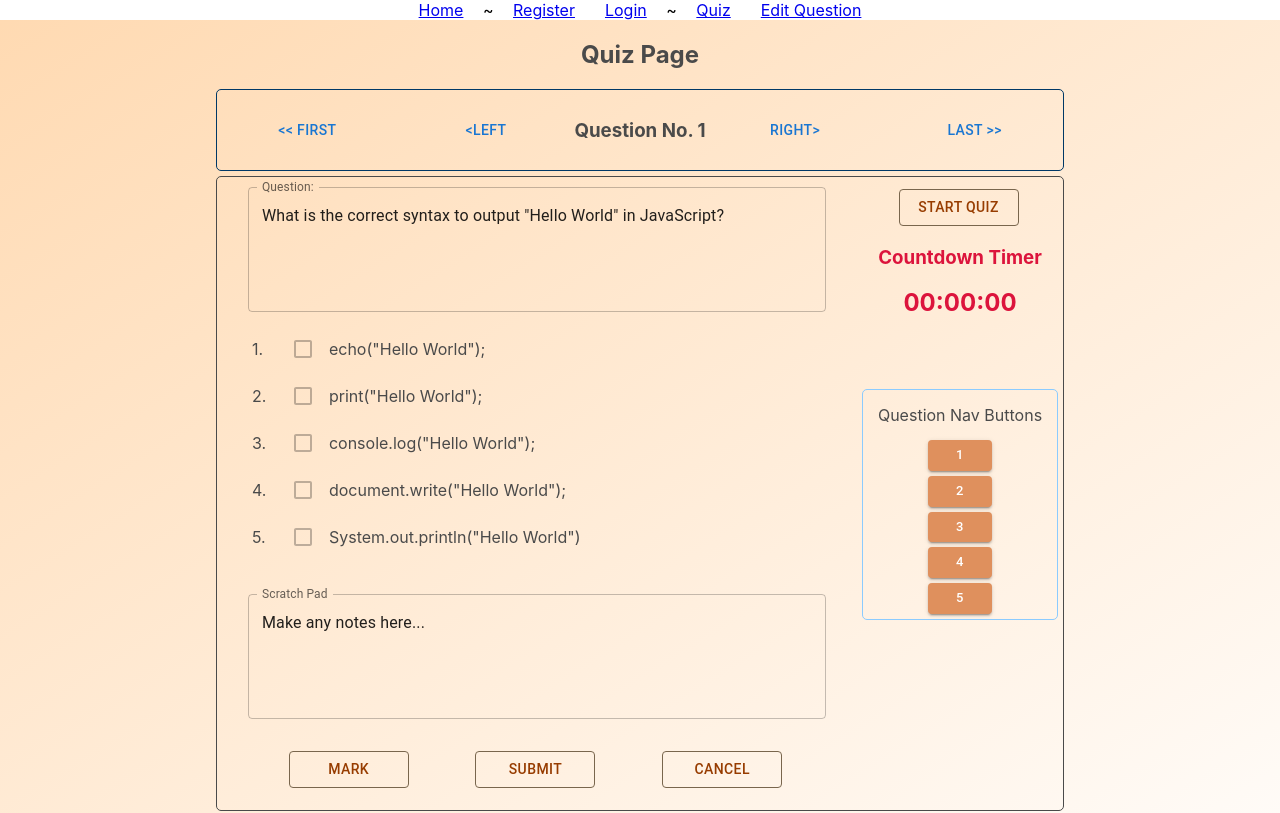
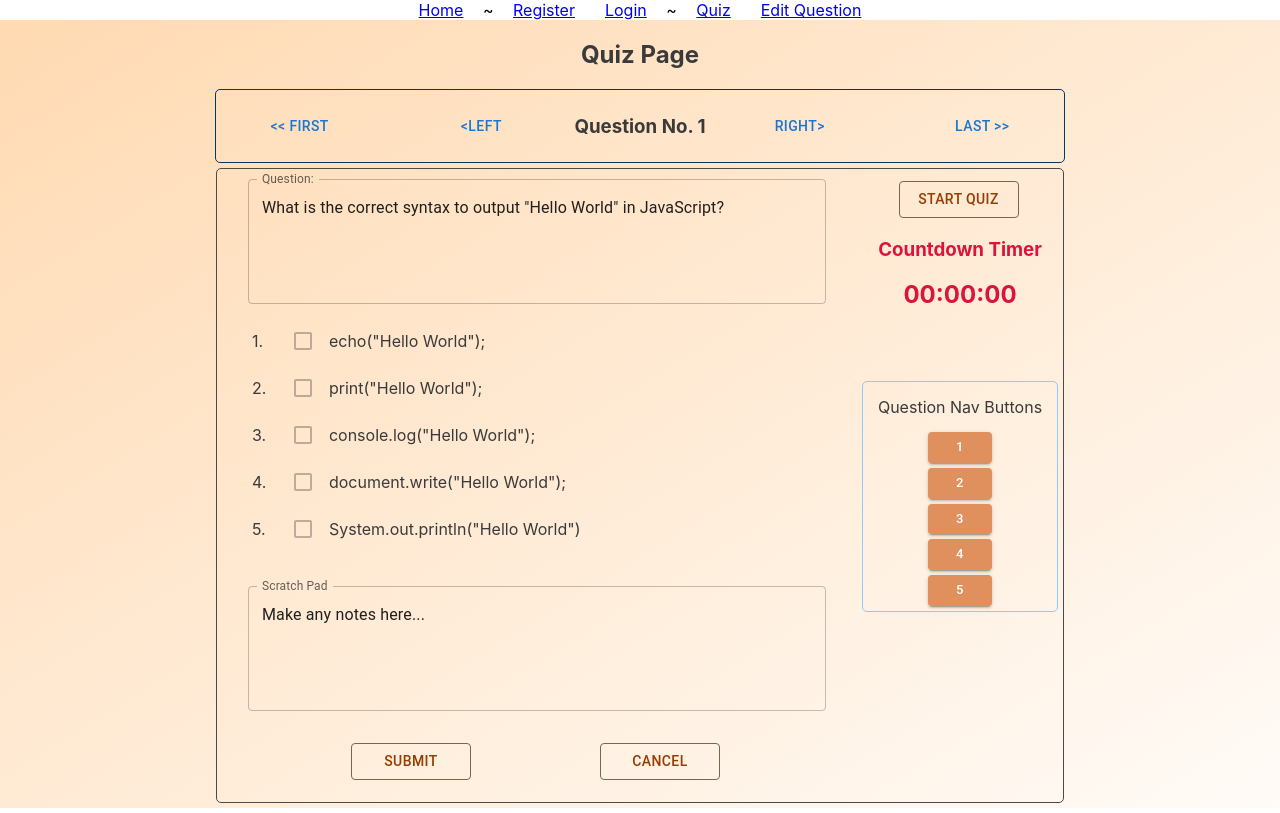
Before and after one commit to 2406-Ryan-Java-FS/project-2-frontend, a React (Create React App) app in the folder rev-learn/: page /quiz in a window 1280 px wide. Shown: the top 813 px of the page. Built offline with nearby package versions, Linux system fonts and the light colour scheme.

Commit message:
update quiz timer, block selection if timer is off.

```diff
--- a/rev-learn/src/pages/Quiz/QuizPage.jsx
+++ b/rev-learn/src/pages/Quiz/QuizPage.jsx
@@ -10,7 +10,7 @@ import QuizTimer from './quiz-timer';
 
 const QuizPage = () => {
 
-  const { quizQuestionId, updateQuizQuestionId } = useContext(AppContext);
+  const { quizQuestionId } = useContext(AppContext);
 
   localStorage.clear();
 
--- a/rev-learn/src/pages/Quiz/quiz-edit-answers.jsx
+++ b/rev-learn/src/pages/Quiz/quiz-edit-answers.jsx
@@ -1,7 +1,5 @@
-import React, { useState } from 'react'
 
 const QuizAnswerEdit = () => {
-  const [newQuizAnswers, setNewQuizAnswer] = useState([]);
 
   return (
     <div className='qtn-edit'>
--- a/rev-learn/src/pages/Quiz/quiz-item.jsx
+++ b/rev-learn/src/pages/Quiz/quiz-item.jsx
@@ -3,7 +3,7 @@ import React, { useContext, useEffect, useState } from 'react'
 import QuizMultipleChoiceAnswers from './quiz-mc-answers'
 import QuestionScratchPad from './qstn_scratch_pad'
 
-import { quizAnswers, quizQuestions } from './quiz-data';
+import { quizQuestions } from './quiz-data';
 
 import "./quiz.css";
 import QuizAnswerEdit from './quiz-edit-answers';
@@ -11,7 +11,7 @@ import { AppContext } from '../../provider/AppProvider';
 // import { ClassSharp } from '@mui/icons-material';
 
 const QuizItem = ({mode, item}) => {
-  const { quizQuestionId, updateQuizQuestionId } = useContext(AppContext);
+  const { quizQuestionId } = useContext(AppContext);
   const [ questionText, setQuestionText ] = useState("");
 
   const itemId = Number(quizQuestionId);
@@ -52,7 +52,7 @@ const QuizItem = ({mode, item}) => {
         <div>
           <QuestionScratchPad/>
           <div className='quiz-buttons'>
-            <Button id='quiz-btn' variant="outlined" style={{margin:'2px 5px 2px 2px'}}>Mark</Button>
+            {/* <Button id='quiz-btn' variant="outlined" style={{margin:'2px 5px 2px 2px'}}>Mark</Button> */}
             <Button id='quiz-btn' variant="outlined" style={{margin:'2px 5px 2px 2px'}}>Submit</Button>
             <Button id='quiz-btn' variant="outlined" style={{margin:'2px 5px 2px 2px'}}>Cancel</Button>
           </div>
--- a/rev-learn/src/pages/Quiz/quiz-mc-answers.jsx
+++ b/rev-learn/src/pages/Quiz/quiz-mc-answers.jsx
@@ -16,9 +16,9 @@ import "./mc-answer-line.css";
 import { AppContext } from '../../provider/AppProvider';
 
 const QuizMultipleChoiceAnswers = ({item}) => {
-  const [currentChoiceId, setCurrentChoiceId ] = useState(answerChoiceManager.getCurrentQtnAnswerChoice(item));
+  const [, setCurrentChoiceId ] = useState(answerChoiceManager.getCurrentQtnAnswerChoice(item));
   const [selections, setSelections ] = useState(answerChoiceManager.getCurrentQtnAnswerChoice(item));
-  const { quizStartTimer, startQuizTimer } = useContext(AppContext);
+  const { quizStartTimer } = useContext(AppContext);
 
   const answersList1 = quizAnswers[item].answers;
   const correct_choice = 1;
@@ -53,7 +53,6 @@ const QuizMultipleChoiceAnswers = ({item}) => {
   // console.log("🚀 ~ QuizMultipleChoiceAnswers ~ questionId:", item)
   // console.log("🚀 ~ QuizMultipleChoiceAnswers ~ quizAnswers[item].answers", quizAnswers[item].answers);
   // console.log("quizAnswers: ", quizAnswers[item].answers);
-
 
   return (
     <div>
--- a/rev-learn/src/pages/Quiz/quiz-navbar.jsx
+++ b/rev-learn/src/pages/Quiz/quiz-navbar.jsx
@@ -56,7 +56,7 @@ const QuizNavigationBar = () => {
           ))
         }
       </div>
-      <div>
+      <div className='quiz-navbar-center'>
         <h3>Question No. {quizQuestionId + 1}</h3>
       </div>
       <div className='quiz-navbar-right'>
--- a/rev-learn/src/pages/Quiz/quiz-timer.jsx
+++ b/rev-learn/src/pages/Quiz/quiz-timer.jsx
@@ -1,7 +1,7 @@
 
 import { Button } from '@mui/material';
 import CountdownTimer from './countdown-timer';
-import { useContext, useState } from 'react';
+import { useContext } from 'react';
 import { AppContext } from '../../provider/AppProvider';
 
 const QuizTimer = () => {
--- a/rev-learn/src/pages/Quiz/quiz.css
+++ b/rev-learn/src/pages/Quiz/quiz.css
@@ -3,7 +3,7 @@
   display: flex;
   justify-content: center;
   align-items: center;
-  color: rgb(74, 74, 74);
+  color: rgb(58, 58, 58);
   background: linear-gradient(
     to bottom right,
     rgba(255, 132, 0, 0.3),
@@ -26,24 +26,21 @@
   align-items: center;
   border: 1px solid #003866;
   border-radius: 5px;
-  padding: 10px;
-  margin: 5px;
+  padding: 6px;
+  margin: 4px;
 }
-
+.quiz-navbar-center {
+  display: flex;
+  justify-content: space-between;
+  align-items: center;
+}
 .quiz-navbar-left,
 .quiz-navbar-right {
   display: flex;
   justify-content: space-between;
   align-items: center;
   width: 30%;
-  margin: 0 30px 0 30px;
-}
-
-.quiz-navbar-search {
-  display: flex;
-  justify-content: space-between;
-  align-items: center;
-  width: 30%
+  margin: 0 20px 0 20px;
 }
 
 .qtn-navigation-btn {
```
